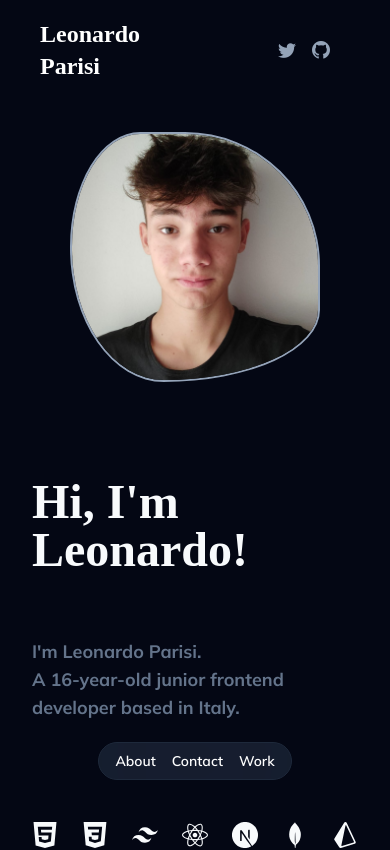
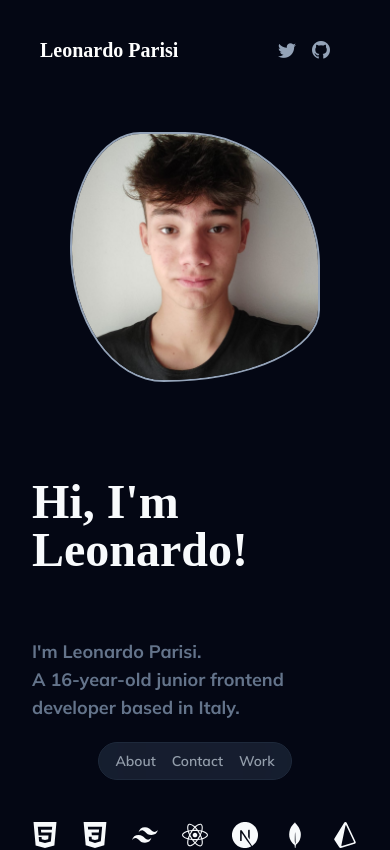
Before and after one commit to leonardoparisii/leonardo.parisi, a Next.js app: page / in a window 390 px wide. Shown: the top 850 px of the page. Built offline with nearby package versions, Linux system fonts and the light colour scheme; a web font is replaced by a local one.

Commit message:
navbar changes

```diff
--- a/src/components/Navbar.tsx
+++ b/src/components/Navbar.tsx
@@ -7,14 +7,14 @@ const Navbar = () => {
   return (
     <div className="grid md:grid-cols-3 grid-cols-2 place-items-center px-10 py-4 w-full">
         <div className="w-full flex justify-start">
-            <Link href="/"  className="font-source text-2xl font-bold text-white cursor-pointer">
+            <Link href="/"  className="font-source text-xl md:text-2xl font-bold text-white cursor-pointer">
                 Leonardo Parisi
             </Link>
         </div>
         <div className="flex justify-center gap-4 md:rounded-none rounded-full md:border-none border md:relative fixed md:bottom-0 bottom-16 md:p-0 md:px-0 p-2 px-4 border-slate-800 md:bg-transparent bg-slate-800/70 md:backdrop-blur-none backdrop-blur-3xl md:w-full w-fit">
             {data.navData.map((item, i) => (
                 <Link key={i} href={item.url}>
-                    <div className="text-white text-sm font-semibold font-mulish hover:text-[#94A3B8] transition-colors">
+                    <div className="hover:text-white focus:text-white text-sm font-semibold font-mulish text-slate-300/70 transition-colors">
                         {item.text}
                     </div>
                 </Link>
```
